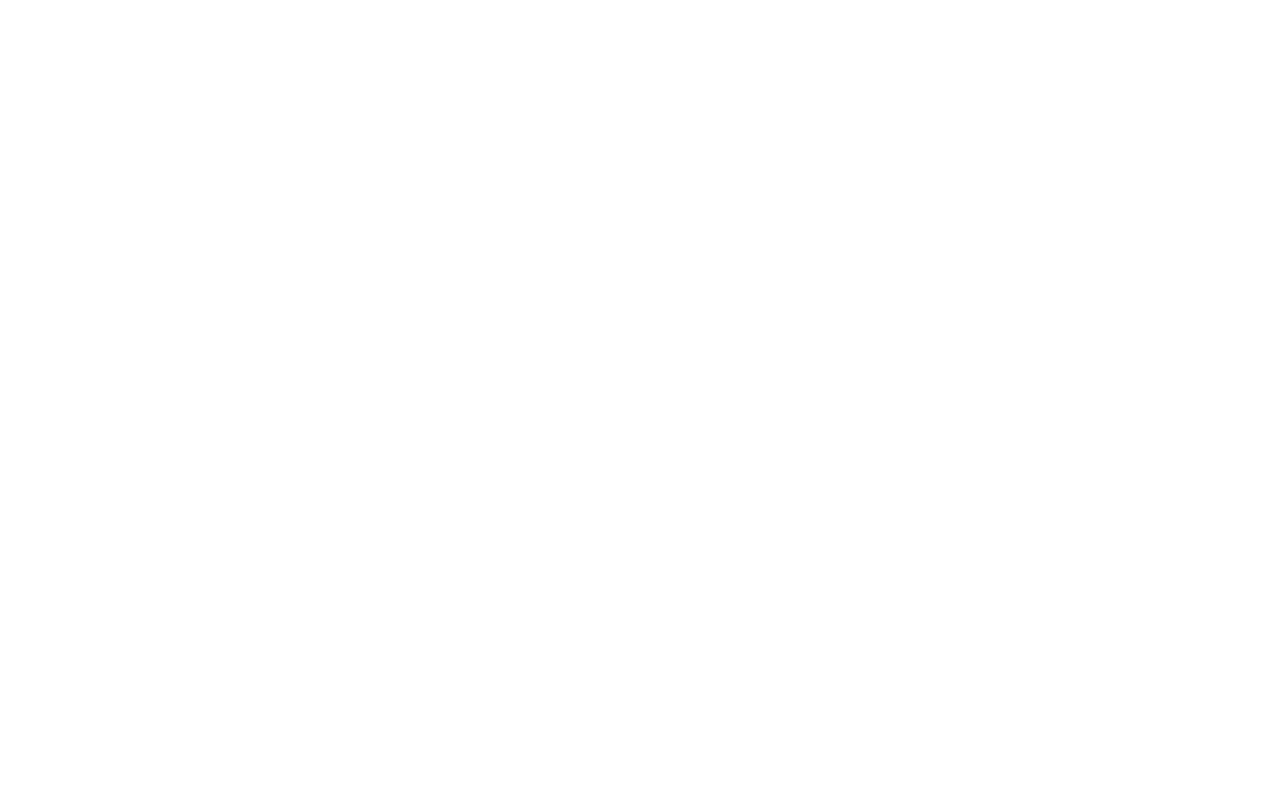
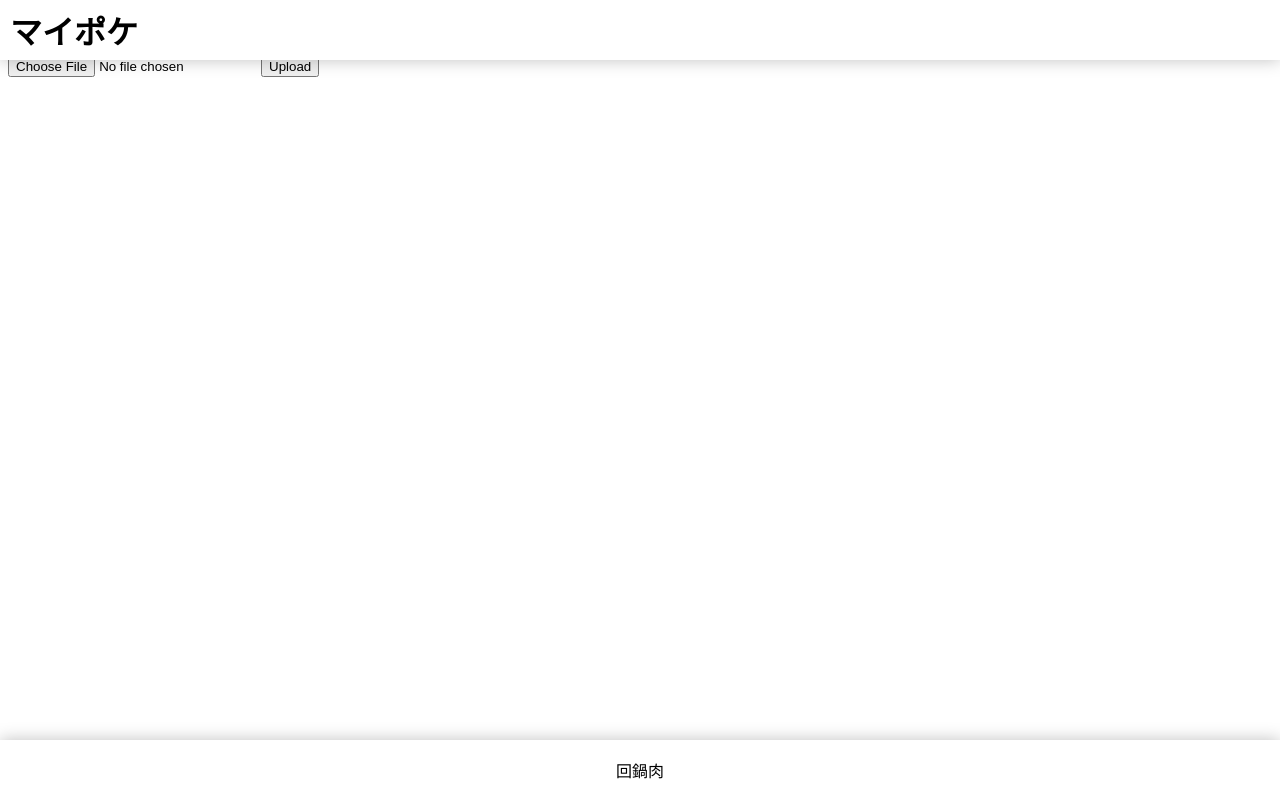
Before and after one commit to Menma-0/hakkason1, a Nuxt app: page / in a window 1280 px wide. Built offline with nearby package versions, Linux system fonts and the light colour scheme.

Commit message:
commitしないとブランチを移動できない

```diff
--- a/layouts/default.vue
+++ b/layouts/default.vue
@@ -1,3 +1,12 @@
 <template>
+    <Header/>
+    <div>
+        <slot/>
+    </div>
+    <Footer/>
+</template>
 
-</template>
+<script setup lang="ts">
+import Header from '../components/header.vue';
+import Footer from '../components/footer.vue';
+</script>
```
